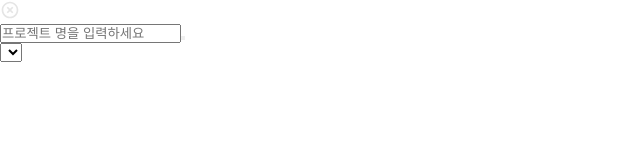
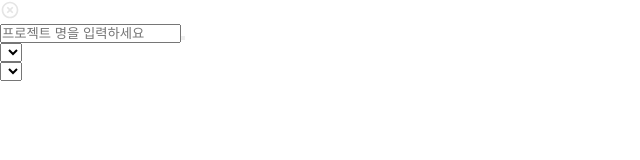
Before and after one commit to DSM-SUBMIT/rms_user_client, a React (Create React App) app in the folder rms_user/: page /ProjectCreateContainer in a window 1280 px wide. Shown: the top 160 px of the page, without its empty margins (0-640 px from the left). Built offline with nearby package versions, Linux system fonts and the light colour scheme.

Commit message:
⚡️ :: (#7) ProjectCreate 스타일 추가

```diff
--- a/rms_user/src/components/modal/create/ProjectCreate.tsx
+++ b/rms_user/src/components/modal/create/ProjectCreate.tsx
@@ -1,10 +1,12 @@
 import React from 'react';
 import * as S from './style';
 import { Close } from '../../../assets';
+import Background from '../background';
 
 const ProjectCreate = () => {
   return (
     <>
+      <Background />
       <S.ProjectCreateBox>
         <S.CloseBox>
           <img src={Close} />
@@ -17,7 +19,9 @@ const ProjectCreate = () => {
           <S.FieldChoiceBox>
             <S.FieldChoice />
           </S.FieldChoiceBox>
-          <S.SelectBox></S.SelectBox>
+          <S.SelectBox>
+            <S.ClassificationSelect></S.ClassificationSelect>
+          </S.SelectBox>
         </S.ContentBox>
       </S.ProjectCreateBox>
     </>
--- a/rms_user/src/components/modal/create/style/index.ts
+++ b/rms_user/src/components/modal/create/style/index.ts
@@ -17,3 +17,5 @@ export const FieldChoiceBox = styled.div``;
 export const FieldChoice = styled.select``;
 
 export const SelectBox = styled.div``;
+
+export const ClassificationSelect = styled.select``;
```
